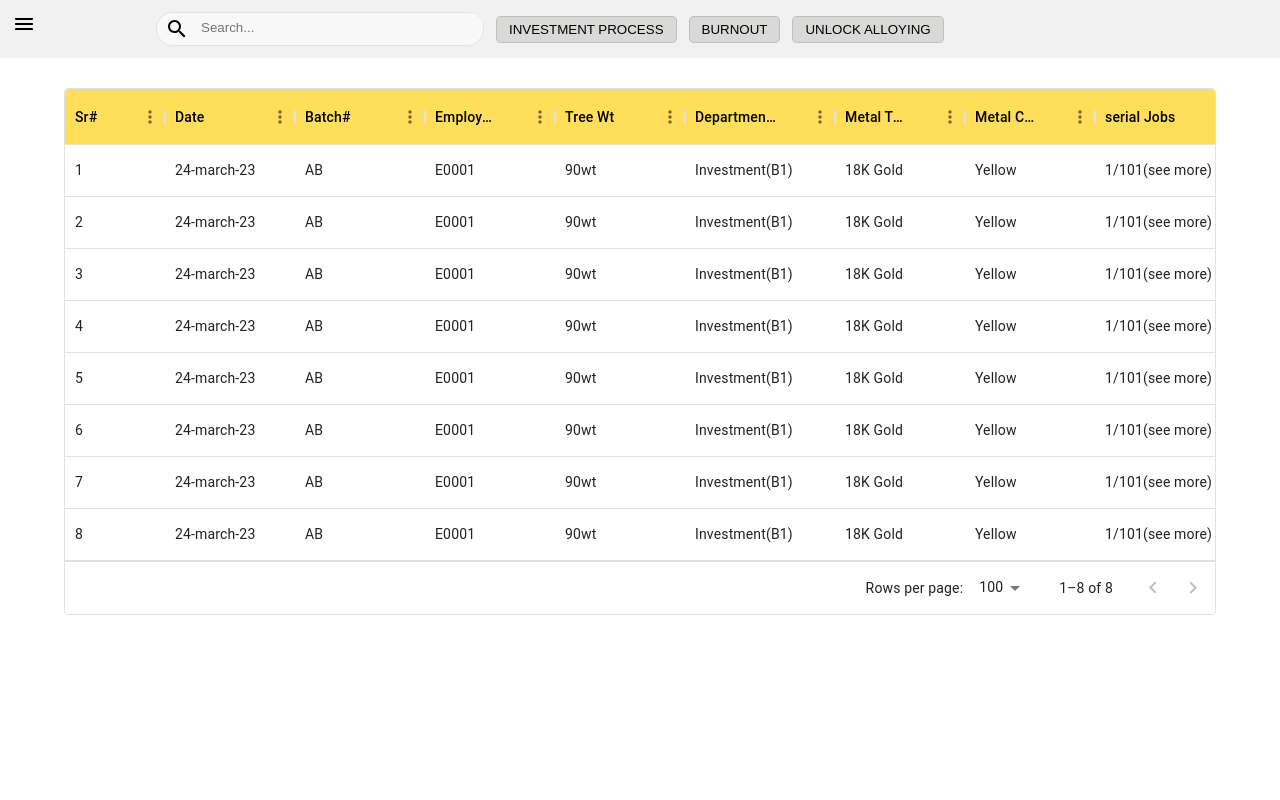
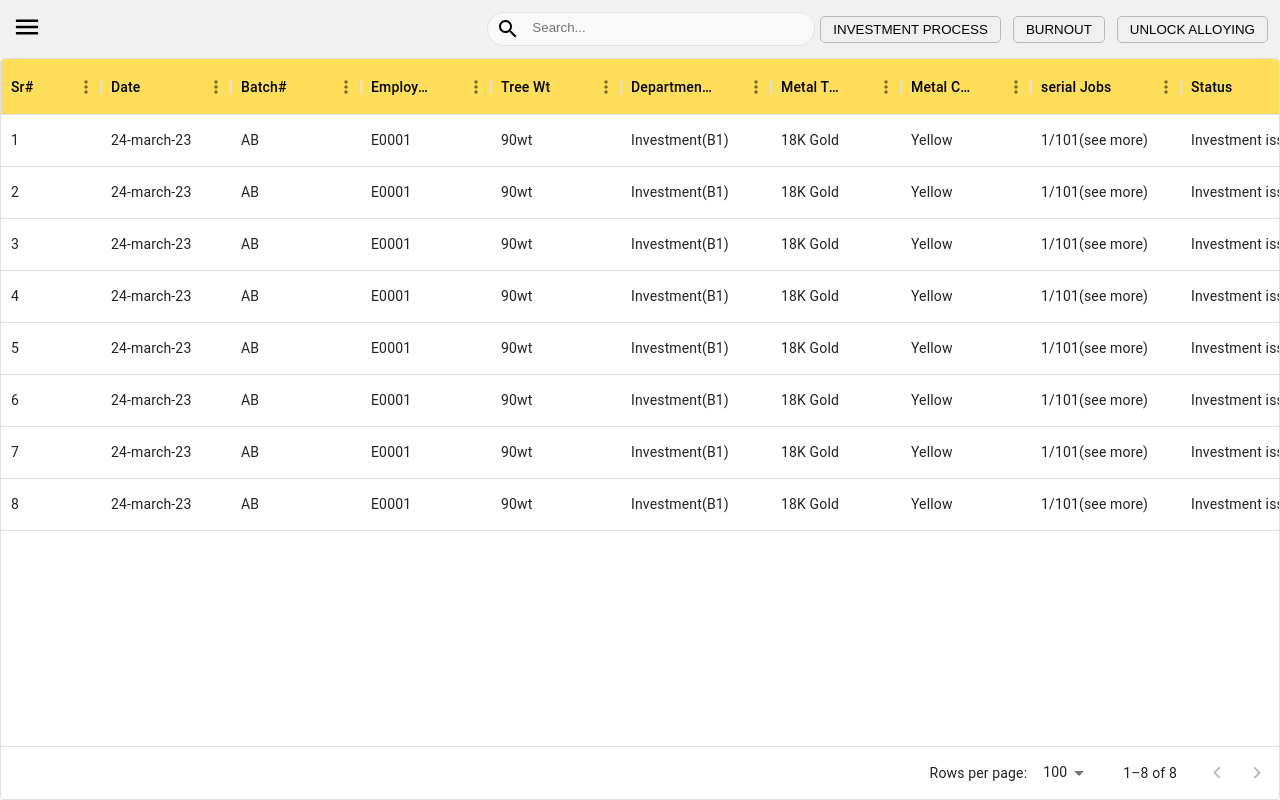
Before and after one commit to optigo-app/ProCasting, a React (Create React App) app: page /batchListingGrid in a window 1280 px wide. Built offline with nearby package versions, Linux system fonts and the light colour scheme.

Commit message:
grid changes

```diff
--- a/src/pages/Component/batchListingGrid/BatchListingGrid.css
+++ b/src/pages/Component/batchListingGrid/BatchListingGrid.css
@@ -6,12 +6,12 @@
   }
 
 .grid-btn{
-    border:1px solid rgba(0,0,0,0.12);
+    border:1px solid #b8b8b8;
     border-radius:5px;
     padding:5px 12px;
     cursor:pointer;
     /* box-shadow: 2px 4px 3px #dbdbdb; */
-    background-color: #d9d9d8;
+    background-color: #f0f0f0;
     width:auto
 }
 
@@ -22,6 +22,13 @@
 .grid_head{
     display:flex;
     gap:12px;
+}
+
+.DataGridTable{
+    /* height: 100%; */
+    position: absolute;
+    bottom: 0;
+    top:58px;
 }
 
 
@@ -57,16 +64,18 @@
 
     .menu{
         display: block;
-        margin-right: 120px;
     }
 
     .menu_responsive{
         display:flex;
-        gap:12px;
+        gap:5px;
         flex-direction:row-reverse;
     }
 
     .grid_head_container{
         display: flex;
+        align-items: center;
+        justify-content: space-between;
+        gap:5px
     }
 }
--- a/src/pages/Component/batchListingGrid/BatchListingGrid.js
+++ b/src/pages/Component/batchListingGrid/BatchListingGrid.js
@@ -277,7 +277,7 @@ const BatchListingGrid = () => {
     <>
       <div className="grid_head_container">
         <div className="grid_head menu" >
-          <MenuRoundedIcon onClick={() => setMenuFlag(true)} />
+          <MenuRoundedIcon onClick={() => setMenuFlag(true)} sx={{fontSize:'30px'}} />
 
           {/* <div style={{display : 'flex' ,alignItems: 'stretch'}}>
             <p style={{margin : '0px 5px',cursor:'pointer', fontSize: '14px',textDecoration: 'underline', color: 'blue'}} onClick={() => navigation('/investmentFirst')}>INVESTMENT PROCESS</p>
@@ -336,7 +336,7 @@ const BatchListingGrid = () => {
           alignItems: "center",
         }}
       >
-        <div style={{ width: "90%", marginTop: "30px" }}>
+        <div style={{ width: "100%"}} className="DataGridTable">
           <DataGrid
             rows={rows}
             columns={columns.map((column) => ({
@@ -346,6 +346,7 @@ const BatchListingGrid = () => {
             pageSize={5}
             rowsPerPageOptions={[5, 10, 20]}
             checkboxSelection={false}
+
           />
         </div>
       </div>
--- a/src/pages/Component/imageTag/ImageWebCam.js
+++ b/src/pages/Component/imageTag/ImageWebCam.js
@@ -39,6 +39,7 @@ const ImageWebCam = () => {
         ref={camera}
         numberOfCamerasCallback={setNumberOfCameras}
         aspectRatio={4/3}
+        facingMode={'environment'}
         errorMessages={
             {
                 noCameraAccessible: '',
```
